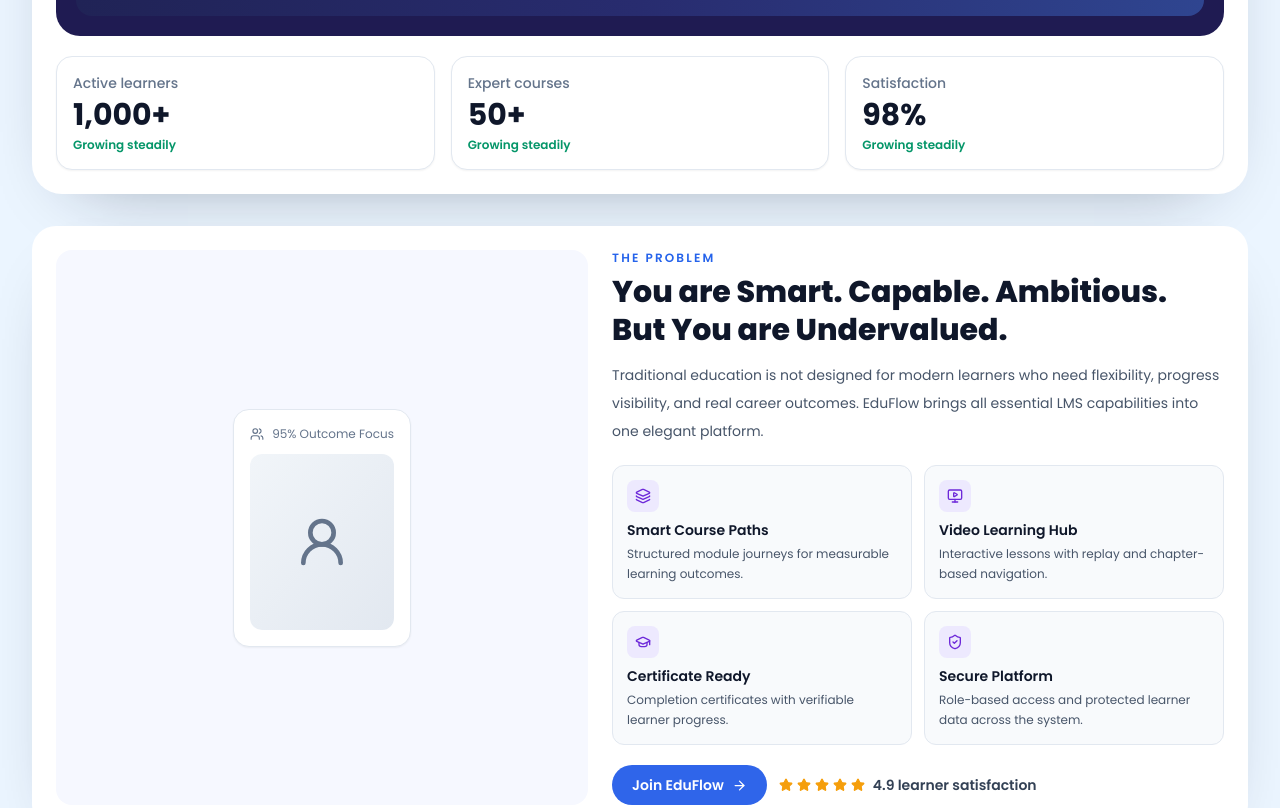
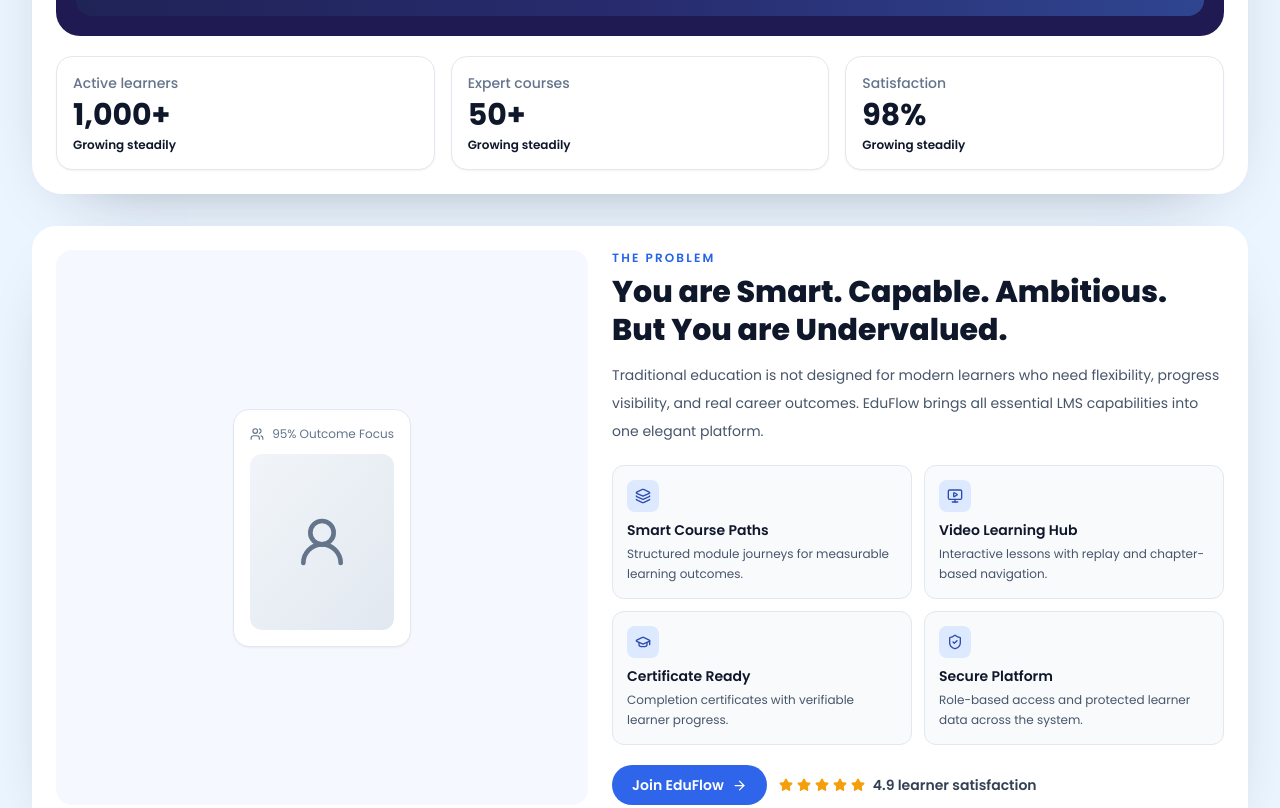
Before and after one commit to SLIIT-ITPM-Team/LMS, a React (Vite) app in the folder frontend/: page / in a window 1280 px wide. Shown: the part 767-1575 px from the top of the page. Built offline with nearby package versions, Linux system fonts and the light colour scheme.

Commit message:
Updated color themes in all pages

```diff
--- a/frontend/src/components/theme.js
+++ b/frontend/src/components/theme.js
@@ -1,7 +1,7 @@
 const theme = {
-  givry: '#F7ECB5',
-  teal: '#053668',
-  blaze: '#FF7100'
+  givry: '#dbe8ff',
+  teal: '#0B1F3B',
+  blaze: '#2f66f5'
 };
 
 export default theme;
--- a/frontend/src/index.css
+++ b/frontend/src/index.css
@@ -5,7 +5,12 @@
 @tailwind utilities;
 
 :root {
-  color-scheme: light dark;
+  color-scheme: light;
+  --brand-950: #0b1f3b;
+  --brand-900: #0f2a61;
+  --brand-700: #1a3fae;
+  --brand-500: #2f66f5;
+  --brand-100: #dbe8ff;
 }
 
 * {
@@ -22,24 +27,24 @@
 
 body {
   font-family: "Poppins", "Segoe UI", system-ui, sans-serif;
-  background: linear-gradient(180deg, #f8faff 0%, #eef2ff 52%, #ffffff 100%);
-  color: #111827;
+  background: linear-gradient(180deg, #f4f8ff 0%, #eaf1ff 48%, #ffffff 100%);
+  color: #0f172a;
 }
 
 .dark body {
-  background: #0f172a;
+  background: var(--brand-950);
   color: #e5e7eb;
 }
 
 .glass {
-  background: rgba(255, 255, 255, 0.72);
-  backdrop-filter: blur(10px);
-  border: 1px solid rgba(255, 255, 255, 0.32);
+  background: rgba(255, 255, 255, 0.74);
+  backdrop-filter: blur(12px);
+  border: 1px solid rgba(47, 102, 245, 0.16);
 }
 
 .section-grid {
-  background-image: linear-gradient(to right, rgba(79, 70, 229, 0.08) 1px, transparent 1px),
-    linear-gradient(to bottom, rgba(79, 70, 229, 0.08) 1px, transparent 1px);
+  background-image: linear-gradient(to right, rgba(47, 102, 245, 0.08) 1px, transparent 1px),
+    linear-gradient(to bottom, rgba(47, 102, 245, 0.08) 1px, transparent 1px);
   background-size: 30px 30px;
 }
 
--- a/frontend/src/pages/community/CommunityHub.css
+++ b/frontend/src/pages/community/CommunityHub.css
@@ -1,25 +1,25 @@
 /* =================== ROOT VARIABLES =================== */
 :root {
-  --primary-color: #6b21a8;
-  --secondary-color: #a21caf;
-  --gradient-primary: linear-gradient(135deg, #6b21a8, #a21caf);
-  --light-bg: #fdf4ff;
+  --primary-color: #0b1f3b;
+  --secondary-color: #1a3fae;
+  --gradient-primary: linear-gradient(135deg, #0b1f3b, #1a3fae);
+  --light-bg: #eff5ff;
   --card-bg: #ffffff;
-  --text-primary: #000000;
-  --text-secondary: #4b5563;
-  --icon-color: #4c1d95;
-  --border-color: #eadff8;
-  --shadow-sm: 0 4px 12px rgba(107, 33, 168, 0.12);
-  --shadow-md: 0 10px 30px rgba(79, 70, 229, 0.18);
-  --shadow-lg: 0 18px 40px rgba(76, 29, 149, 0.2);
-  --lavender-bg: #f3e8ff;
-  --announcement-bg: #fdf4ff;
-  --announcement-border: #d946ef;
+  --text-primary: #0f172a;
+  --text-secondary: #475569;
+  --icon-color: #153483;
+  --border-color: #d8e4ff;
+  --shadow-sm: 0 4px 12px rgba(11, 31, 59, 0.12);
+  --shadow-md: 0 10px 30px rgba(15, 42, 97, 0.18);
+  --shadow-lg: 0 18px 40px rgba(11, 31, 59, 0.2);
+  --lavender-bg: #dbe8ff;
+  --announcement-bg: #eff6ff;
+  --announcement-border: #1f4fd6;
   --muted-text: #4b5563;
-  --channel-pill-bg: #e9d5ff;
-  --channel-pill-active: rgba(167, 139, 250, 0.4);
-  --badge-accent: #d8b4fe;
-  --tag-bg: #ddd6fe;
+  --channel-pill-bg: #dbe8ff;
+  --channel-pill-active: rgba(147, 182, 255, 0.45);
+  --badge-accent: #93b6ff;
+  --tag-bg: #dbe8ff;
 }
 
 /* =================== GLOBAL STYLES =================== */
@@ -33,7 +33,7 @@
   font-family: -apple-system, BlinkMacSystemFont, 'Segoe UI', 'Roboto', 'Oxygen',
     'Ubuntu', 'Cantarell', 'Fira Sans', 'Droid Sans', 'Helvetica Neue',
     sans-serif;
-  background: radial-gradient(circle at top, rgba(248, 244, 255, 0.9), var(--light-bg));
+  background: radial-gradient(circle at top, rgba(219, 232, 255, 0.72), var(--light-bg));
   color: var(--text-primary);
 }
 
@@ -42,7 +42,7 @@
   display: flex;
   flex-direction: column;
   min-height: 100vh;
-  background: radial-gradient(circle at top right, rgba(216, 180, 254, 0.15), transparent 55%),
+  background: radial-gradient(circle at top right, rgba(147, 182, 255, 0.2), transparent 55%),
     var(--light-bg);
   padding: 32px 40px 48px;
 }
@@ -94,7 +94,7 @@
 .nav-link:hover,
 .nav-link.active {
   color: var(--primary-color);
-  background: rgba(124, 58, 237, 0.1);
+  background: rgba(47, 102, 245, 0.1);
 }
 
 .navbar-right {
@@ -116,7 +116,7 @@
 .search-input:focus {
   outline: none;
   border-color: var(--primary-color);
-  box-shadow: 0 0 0 3px rgba(124, 58, 237, 0.1);
+  box-shadow: 0 0 0 3px rgba(47, 102, 245, 0.12);
 }
 
 .icon-btn {
@@ -222,7 +222,7 @@
 }
 
 .btn-contact:hover {
-  background: rgba(124, 58, 237, 0.1);
+  background: rgba(47, 102, 245, 0.1);
 }
 
 /* =================== MAIN CONTENT =================== */
@@ -280,7 +280,7 @@
 .search-channels input:focus {
   outline: none;
   border-color: var(--primary-color);
-  box-shadow: 0 0 0 3px rgba(124, 58, 237, 0.1);
+  box-shadow: 0 0 0 3px rgba(47, 102, 245, 0.12);
 }
 
 .channels-list {
@@ -303,12 +303,12 @@
 }
 
 .channel-item:hover {
-  background: rgba(124, 58, 237, 0.05);
+  background: rgba(47, 102, 245, 0.06);
   border-color: var(--primary-color);
 }
 
 .channel-item.active {
-  background: rgba(124, 58, 237, 0.1);
+  background: rgba(47, 102, 245, 0.12);
   border-color: var(--primary-color);
 }
 
@@ -350,13 +350,13 @@
 /* =================== MAIN AREA =================== */
 .community-main-area {
   flex: 1;
-  background: #fdf4ff;
+  background: #f6f9ff;
   border-radius: 32px;
   box-shadow: var(--shadow-lg);
   display: flex;
   flex-direction: column;
   overflow: visible;
-  border: 1px solid rgba(167, 139, 250, 0.3);
+  border: 1px solid rgba(147, 182, 255, 0.35);
   padding: 32px;
   min-height: 70vh;
 }
@@ -371,7 +371,7 @@
   position: sticky;
   top: 120px;
   align-self: flex-start;
-  color: #fdf4ff;
+  color: #eef5ff;
 }
 
 .channel-strip-header {
@@ -401,7 +401,7 @@
   border: 1px solid rgba(255, 255, 255, 0.35);
   border-radius: 999px;
   font-size: 0.85rem;
-  background: rgba(233, 213, 255, 0.25);
+  background: rgba(147, 182, 255, 0.18);
   color: #fff;
   transition: border-color 0.2s ease, box-shadow 0.2s ease;
 }
@@ -427,7 +427,7 @@
 
 .channel-pill {
   border: 1px solid rgba(255, 255, 255, 0.4);
-  background: rgba(233, 213, 255, 0.25);
+  background: rgba(147, 182, 255, 0.18);
   border-radius: 18px;
   padding: 16px;
   cursor: pointer;
@@ -450,7 +450,7 @@
 .channel-pill.active {
   border-color: rgba(255, 255, 255, 0.95);
   background: var(--channel-pill-active);
-  box-shadow: 0 0 25px rgba(167, 139, 250, 0.65);
+  box-shadow: 0 0 25px rgba(93, 143, 255, 0.45);
   border-left-color: #fff;
 }
 
@@ -503,7 +503,7 @@
 /* =================== CHANNEL HEADER =================== */
 .channel-header {
   padding-bottom: 24px;
-  border-bottom: 1px solid rgba(167, 139, 250, 0.3);
+  border-bottom: 1px solid rgba(147, 182, 255, 0.35);
   display: flex;
   justify-content: space-between;
   align-items: flex-start;
@@ -547,8 +547,8 @@
 /* =================== SME INFO CARD =================== */
 .sme-info-card {
   padding: 1.5rem 2rem;
-  background: #f3e8ff;
-  border: 1px solid rgba(167, 139, 250, 0.35);
+  background: #eaf1ff;
+  border: 1px solid rgba(147, 182, 255, 0.4);
   border-radius: 24px;
   display: flex;
   justify-content: space-between;
@@ -683,8 +683,8 @@
 }
 
 .chat-message.mine .chat-bubble {
-  background: rgba(124, 58, 237, 0.12);
-  border-color: rgba(124, 58, 237, 0.2);
+  background: rgba(47, 102, 245, 0.12);
+  border-color: rgba(47, 102, 245, 0.22);
 }
 
 .chat-message.announcement .chat-bubble {
@@ -708,7 +708,7 @@
 .announcement-label {
   font-size: 0.75rem;
   font-weight: 600;
-  color: #db2777;
+  color: #1a3fae;
   margin-bottom: 0.25rem;
 }
 
@@ -734,7 +734,7 @@
 .chat-composer input:focus {
   outline: none;
   border-color: var(--primary-color);
-  box-shadow: 0 0 0 2px rgba(124, 58, 237, 0.12);
+  box-shadow: 0 0 0 2px rgba(47, 102, 245, 0.16);
 }
 
 .empty-posts {
@@ -768,7 +768,7 @@
 
 .post-card:hover {
   box-shadow: 0 8px 24px rgba(15, 23, 42, 0.12);
-  border-color: rgba(124, 58, 237, 0.4);
+  border-color: rgba(47, 102, 245, 0.4);
 }
 
 .post-card.announcement {
@@ -947,11 +947,11 @@
 
 .post-actions .action-btn.action-like {
   background: #fdf2f8;
-  color: #be185d;
+  color: #1f4fd6;
 }
 
 .post-actions .action-btn.action-like:hover {
-  background: #fce7f3;
+  background: #eaf1ff;
 }
 
 .post-actions .action-btn.action-comment {
@@ -999,7 +999,7 @@
 .comment-form input:focus {
   outline: none;
   border-color: var(--primary-color);
-  box-shadow: 0 0 0 2px rgba(124, 58, 237, 0.12);
+  box-shadow: 0 0 0 2px rgba(47, 102, 245, 0.12);
 }
 
 .comments-list {
@@ -1176,7 +1176,7 @@
 .community-hub-container .form-group select:focus {
   outline: none;
   border-color: var(--primary-color);
-  box-shadow: 0 0 0 2px rgba(124, 58, 237, 0.12);
+  box-shadow: 0 0 0 2px rgba(47, 102, 245, 0.12);
 }
 
 .community-hub-container .form-group input::placeholder,
--- a/frontend/src/pages/materials/Materials.jsx
+++ b/frontend/src/pages/materials/Materials.jsx
@@ -2,6 +2,7 @@
 import { BookOpen, FileText, Inbox } from "lucide-react";
 import { useNavigate } from "react-router-dom";
 import Navbar from "../../components/layout/Navbar";
+import Footer from "../../components/layout/Footer";
 import MaterialHeader from "../../components/materials/MaterialHeader";
 import MaterialUploadForm from "../../components/materials/MaterialUploadForm";
 import SearchBar from "../../components/materials/SearchBar";
@@ -351,6 +352,8 @@
 				isOpen={isSendMaterialOpen}
 				onClose={() => setIsSendMaterialOpen(false)}
 			/>
+
+			<Footer />
 		</div>
 	);
 };
--- a/frontend/src/styles/materials.css
+++ b/frontend/src/styles/materials.css
@@ -1,13 +1,13 @@
 :root {
-  --bg: #f8fafc;
+  --bg: #f4f8ff;
   --surface: #ffffff;
-  --border: #e2e8f0;
+  --border: #dbe8ff;
   --text: #0f172a;
-  --muted: #64748b;
-  --primary: #1d4ed8;
-  --primary-soft: #e0e7ff;
+  --muted: #4b6285;
+  --primary: #0b1f3b;
+  --primary-soft: #dbe8ff;
   --danger: #dc2626;
-  --shadow: 0 12px 30px rgba(15, 23, 42, 0.08);
+  --shadow: 0 12px 30px rgba(11, 31, 59, 0.12);
 }
 
 * {
@@ -139,8 +139,8 @@
 }
 
 .badge.blue {
-  background: #e0f2fe;
-  color: #075985;
+  background: #dbe8ff;
+  color: #0f2a61;
 }
 
 .btn {
@@ -160,7 +160,7 @@
 .btn.primary {
   background: var(--primary);
   color: #fff;
-  box-shadow: 0 8px 16px rgba(29, 78, 216, 0.25);
+  box-shadow: 0 8px 16px rgba(11, 31, 59, 0.28);
 }
 
 .btn.ghost {
--- a/frontend/tailwind.config.js
+++ b/frontend/tailwind.config.js
@@ -2,25 +2,174 @@
 export default {
   content: ["./index.html", "./src/**/*.{js,ts,jsx,tsx}"],
   theme: {
+    colors: {
+      transparent: "transparent",
+      current: "currentColor",
+      white: "#ffffff",
+      black: "#000000",
+      slate: {
+        50: "#f8fafc",
+        100: "#f1f5f9",
+        200: "#e2e8f0",
+        300: "#cbd5e1",
+        400: "#94a3b8",
+        500: "#64748b",
+        600: "#475569",
+        700: "#334155",
+        800: "#1e293b",
+        900: "#0f172a",
+        950: "#020617",
+      },
+      gray: {
+        50: "#f9fafb",
+        100: "#f3f4f6",
+        200: "#e5e7eb",
+        300: "#d1d5db",
+        400: "#9ca3af",
+        500: "#6b7280",
+        600: "#4b5563",
+        700: "#374151",
+        800: "#1f2937",
+        900: "#111827",
+        950: "#030712",
+      },
+      red: {
+        50: "#fef2f2",
+        100: "#fee2e2",
+        200: "#fecaca",
+        300: "#fca5a5",
+        400: "#f87171",
+        500: "#ef4444",
+        600: "#dc2626",
+        700: "#b91c1c",
+        800: "#991b1b",
+        900: "#7f1d1d",
+        950: "#450a0a",
+      },
+      amber: {
+        50: "#fffbeb",
+        100: "#fef3c7",
+        200: "#fde68a",
+        300: "#fcd34d",
+        400: "#fbbf24",
+        500: "#f59e0b",
+        600: "#d97706",
+        700: "#b45309",
+        800: "#92400e",
+        900: "#78350f",
+        950: "#451a03",
+      },
+      green: {
+        50: "#f0fdf4",
+        100: "#dcfce7",
+        200: "#bbf7d0",
+        300: "#86efac",
+        400: "#4ade80",
+        500: "#22c55e",
+        600: "#16a34a",
+        700: "#15803d",
+        800: "#166534",
+        900: "#14532d",
+        950: "#052e16",
+      },
+      cyan: {
+        50: "#ecfeff",
+        100: "#cffafe",
+        200: "#a5f3fc",
+        300: "#67e8f9",
+        400: "#22d3ee",
+        500: "#06b6d4",
+        600: "#0891b2",
+        700: "#0e7490",
+        800: "#155e75",
+        900: "#164e63",
+        950: "#083344",
+      },
+      blue: {
+        50: "#eff6ff",
+        100: "#dbeafe",
+        200: "#bfdbfe",
+        300: "#93c5fd",
+        400: "#60a5fa",
+        500: "#3b82f6",
+        600: "#2563eb",
+        700: "#1d4ed8",
+        800: "#1e40af",
+        900: "#1e3a8a",
+        950: "#172554",
+      },
+      indigo: {
+        50: "#edf4ff",
+        100: "#dbe8ff",
+        200: "#bfd4ff",
+        300: "#93b6ff",
+        400: "#5d8fff",
+        500: "#2f66f5",
+        600: "#1f4fd6",
+        700: "#1a3fae",
+        800: "#153483",
+        900: "#0f2a61",
+        950: "#0B1F3B",
+      },
+      violet: {
+        50: "#eef5ff",
+        100: "#dde9ff",
+        200: "#c7d9ff",
+        300: "#a6c1ff",
+        400: "#7aa1ff",
+        500: "#4f7cf4",
+        600: "#3760d4",
+        700: "#2c4cb0",
+        800: "#233d87",
+        900: "#1c3266",
+        950: "#112347",
+      },
+      purple: {
+        50: "#edf7ff",
+        100: "#d7edff",
+        200: "#b9deff",
+        300: "#8ec7ff",
+        400: "#5ea7ff",
+        500: "#3984f2",
+        600: "#2a67d2",
+        700: "#224fab",
+        800: "#1c3f82",
+        900: "#163466",
+        950: "#0e2242",
+      },
+      pink: {
+        50: "#eff9ff",
+        100: "#daf1ff",
+        200: "#bfe7ff",
+        300: "#97d8ff",
+        400: "#63c3ff",
+        500: "#35a9f4",
+        600: "#2589ce",
+        700: "#1f6ea7",
+        800: "#1d5985",
+        900: "#1d4d6f",
+        950: "#143148",
+      },
+    },
     extend: {
       colors: {
-        primary: "#6366F1",
-        secondary: "#8B5CF6",
+        primary: "#0B1F3B",
+        secondary: "#1a3fae",
         success: "#10B981",
         danger: "#EF4444",
         warning: "#F59E0B",
-        accent: "#10B981",
-        dark: "#1F2937",
+        accent: "#2f66f5",
+        dark: "#0B1F3B",
       },
       fontFamily: {
         sans: ["Poppins", "Segoe UI", "system-ui", "sans-serif"],
       },
       boxShadow: {
-        glow: "0 20px 45px -20px rgba(79, 70, 229, 0.55)",
+        glow: "0 20px 45px -20px rgba(11, 31, 59, 0.55)",
       },
       backgroundImage: {
         "hero-mesh":
-          "radial-gradient(at 20% 15%, rgba(79,70,229,0.35) 0px, transparent 45%), radial-gradient(at 80% 10%, rgba(236,72,154,0.28) 0px, transparent 45%), radial-gradient(at 50% 80%, rgba(16,185,129,0.18) 0px, transparent 45%)",
+          "radial-gradient(at 20% 15%, rgba(11,31,59,0.4) 0px, transparent 45%), radial-gradient(at 80% 10%, rgba(29,78,216,0.28) 0px, transparent 45%), radial-gradient(at 50% 80%, rgba(34,211,238,0.2) 0px, transparent 45%)",
       },
       keyframes: {
         drift: {
```
Also changed, not shown: frontend/src/pages/community/CommunityPostsProfessional.css (+64 -64 lines), 18 other files (tests, documents, lock files or other folders).
